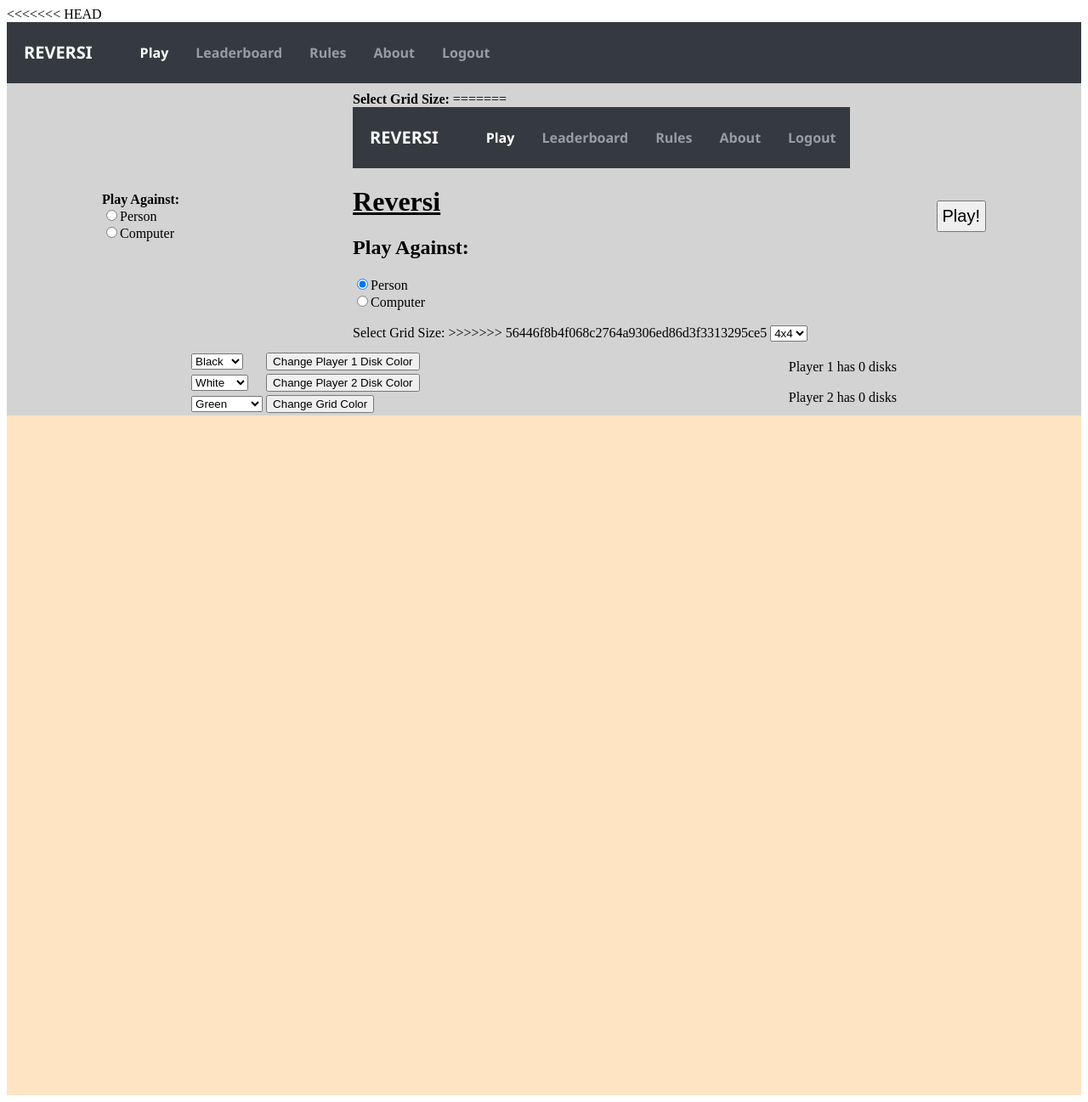
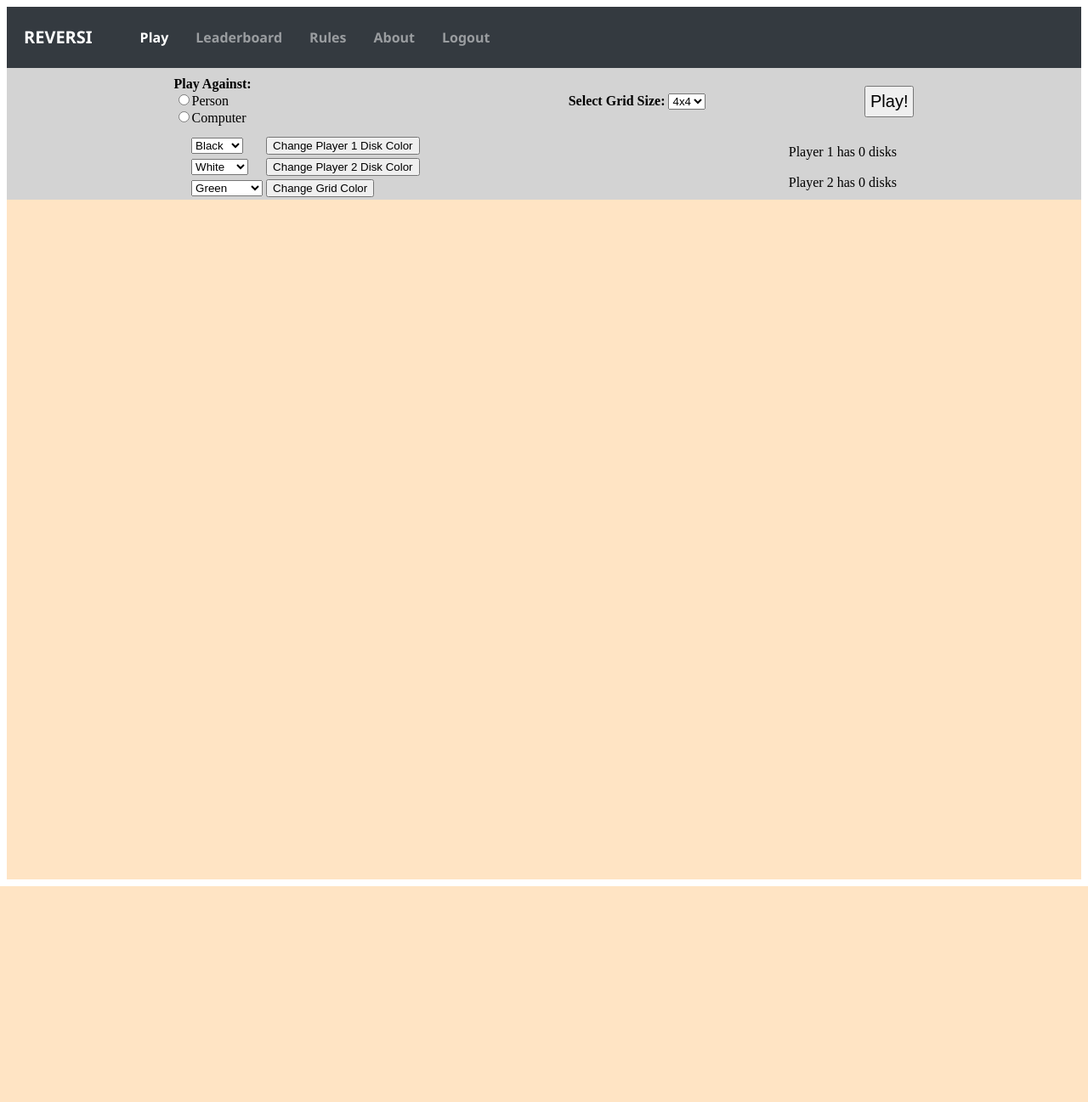
Before and after one commit to CSCI130-project/reversi, a PHP site: page /game.php in a window 1280 px wide. Shown: the whole page at 85% size. After the commit the page ends 1043 px from the top, so only its background shows below. Run offline with PHP 8.4, Linux system fonts and the light colour scheme; the visitor is signed in with stand-in values (Sample User, id 1); some libraries are stand-ins or nearby versions.

Commit message:
fix merge conflicts

```diff
--- a/game.php
+++ b/game.php
@@ -7,7 +7,6 @@ if (!isset($_SESSION["username"]))
 
 <!DOCTYPE html>
 <html lang="en">
-<<<<<<< HEAD
 
 <head>
     <meta charset="utf-8" />
@@ -42,37 +41,6 @@ if (!isset($_SESSION["username"]))
         <br />
         <div>
             <label for="layoutSize"><strong>Select Grid Size:</strong></label>
-=======
-    <head>
-        <meta charset="utf-8" />
-        <title>Reversi</title>
-        <!-- <link rel="stylesheet" href="https://maxcdn.bootstrapcdn.com/bootstrap/3.4.0/css/bootstrap.min.css"> -->
-        <link rel="stylesheet" type="text/css" href="style.css">
-        <script src="https://code.jquery.com/jquery-1.10.2.js"></script>
-    </head>
-
-    <header role="banner">
-        <nav id="navbar" role="navigation">
-            <a class="brand"><strong>REVERSI</strong></a>
-            <ul id="navigation">
-                <li class="nav-items"><a class="nav-link active" href="game.php">Play</a></li>
-                <li class="nav-items"><a class="nav-link" href="leaderboard.php">Leaderboard</a></li>
-                <li class="nav-items"><a class="nav-link" href="rules.php">Rules</a></li>
-                <li class="nav-items"><a class="nav-link" href="about.php">About</a></li>
-                <li class="nav-items"><a class="nav-link" href="logout.php">Logout</a></li>
-            </ul>
-        </nav>
-    </header>
-
-    <body>
-        <form id="configForm">
-            <h1><ins>Reversi</ins></h1>
-            <h2>Play Against:</h2>
-            <input id="opponentPlayer" type="radio" name="opponentType" value="Person" checked>Person <br />
-            <input id="opponentComputer" type="radio" name="opponentType" value="Computer">Computer <br />
-            <br />
-            <label for="layoutSize">Select Grid Size:</label>
->>>>>>> 56446f8b4f068c2764a9306ed86d3f3313295ce5
             <select id=layoutSize>
                 <option>4x4</option>
                 <option>6x6</option>
```
